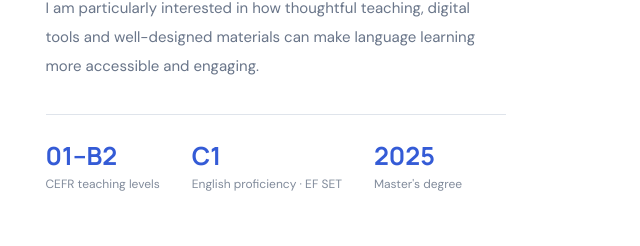
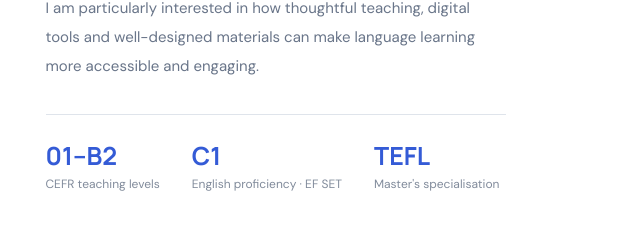
Before and after one commit to nadhirghouar757-gif/nadhirghouar.github.io, a plain HTML site: page index.html in a window 1280 px wide. Shown: the part 1452-1698 px from the top of the page, 640-1280 px from the left. Drawn offline with Linux system fonts and the light colour scheme.

Commit message:
Highlight TEFL master's specialisation in quick facts

```diff
--- a/index.html
+++ b/index.html
@@ -43,7 +43,7 @@
     <div class="section-kicker">01. A LITTLE ABOUT ME</div>
     <div class="about-grid">
       <h2>Language learning<br>should open <em>doors.</em></h2>
-      <div class="about-copy"><p class="lead">I am a teacher of English with a Master's degree in Foreign Language Teaching and experience across university, academy and online learning environments.</p><p>My work brings together TEFL methodology, communicative instruction and curriculum design. I plan learning experiences around learners' levels, goals and contexts, from foundational English to more independent communication.</p><p>I am particularly interested in how thoughtful teaching, digital tools and well-designed materials can make language learning more accessible and engaging.</p><div class="quick-facts"><div><strong>01–B2</strong><span>CEFR teaching levels</span></div><div><strong>C1</strong><span>English proficiency · EF SET</span></div><div><strong>2025</strong><span>Master's degree</span></div></div></div>
+      <div class="about-copy"><p class="lead">I am a teacher of English with a Master's degree in Foreign Language Teaching and experience across university, academy and online learning environments.</p><p>My work brings together TEFL methodology, communicative instruction and curriculum design. I plan learning experiences around learners' levels, goals and contexts, from foundational English to more independent communication.</p><p>I am particularly interested in how thoughtful teaching, digital tools and well-designed materials can make language learning more accessible and engaging.</p><div class="quick-facts"><div><strong>01–B2</strong><span>CEFR teaching levels</span></div><div><strong>C1</strong><span>English proficiency · EF SET</span></div><div><strong>TEFL</strong><span>Master's specialisation</span></div></div></div>
     </div>
   </section>
 
```
